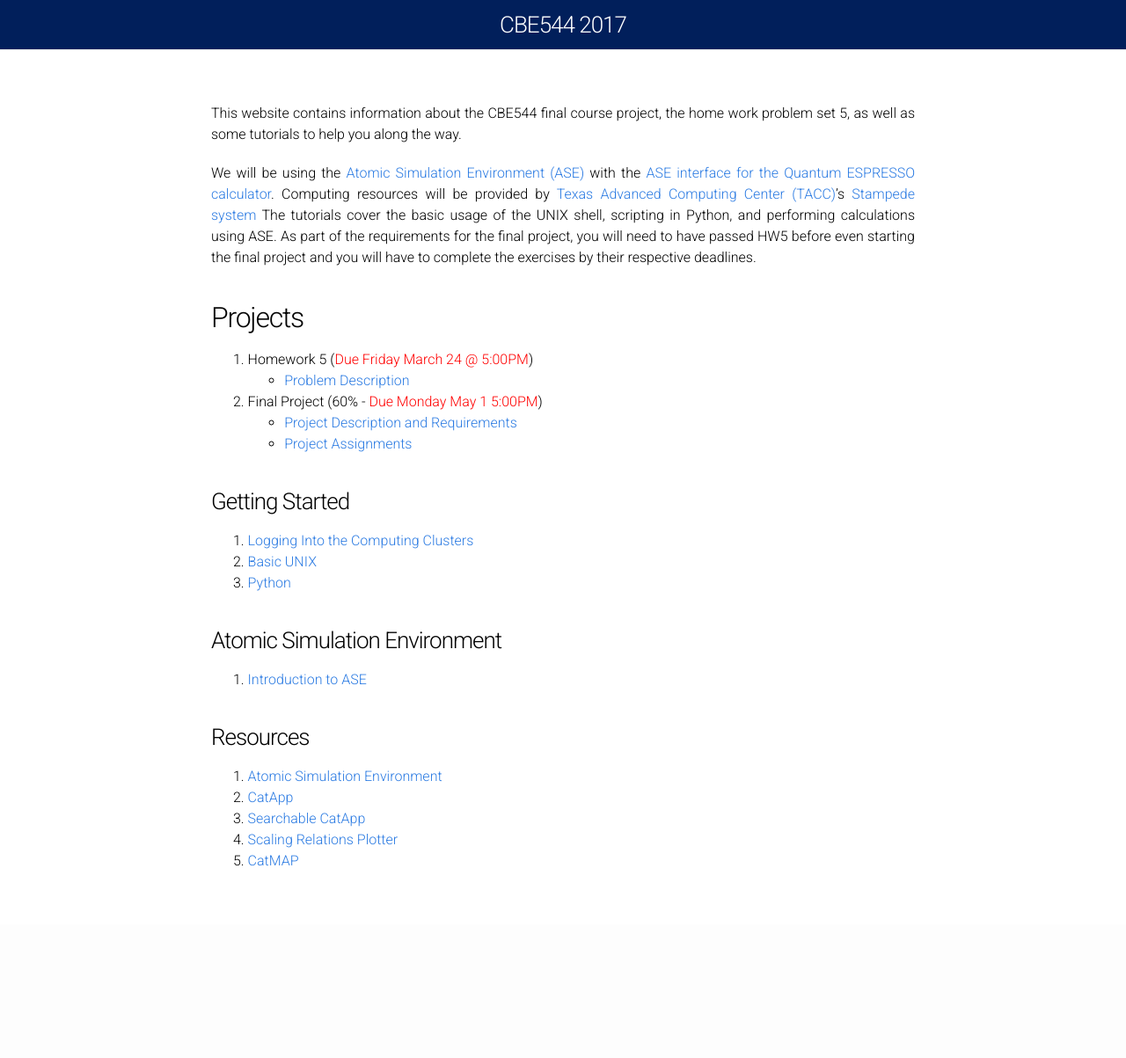
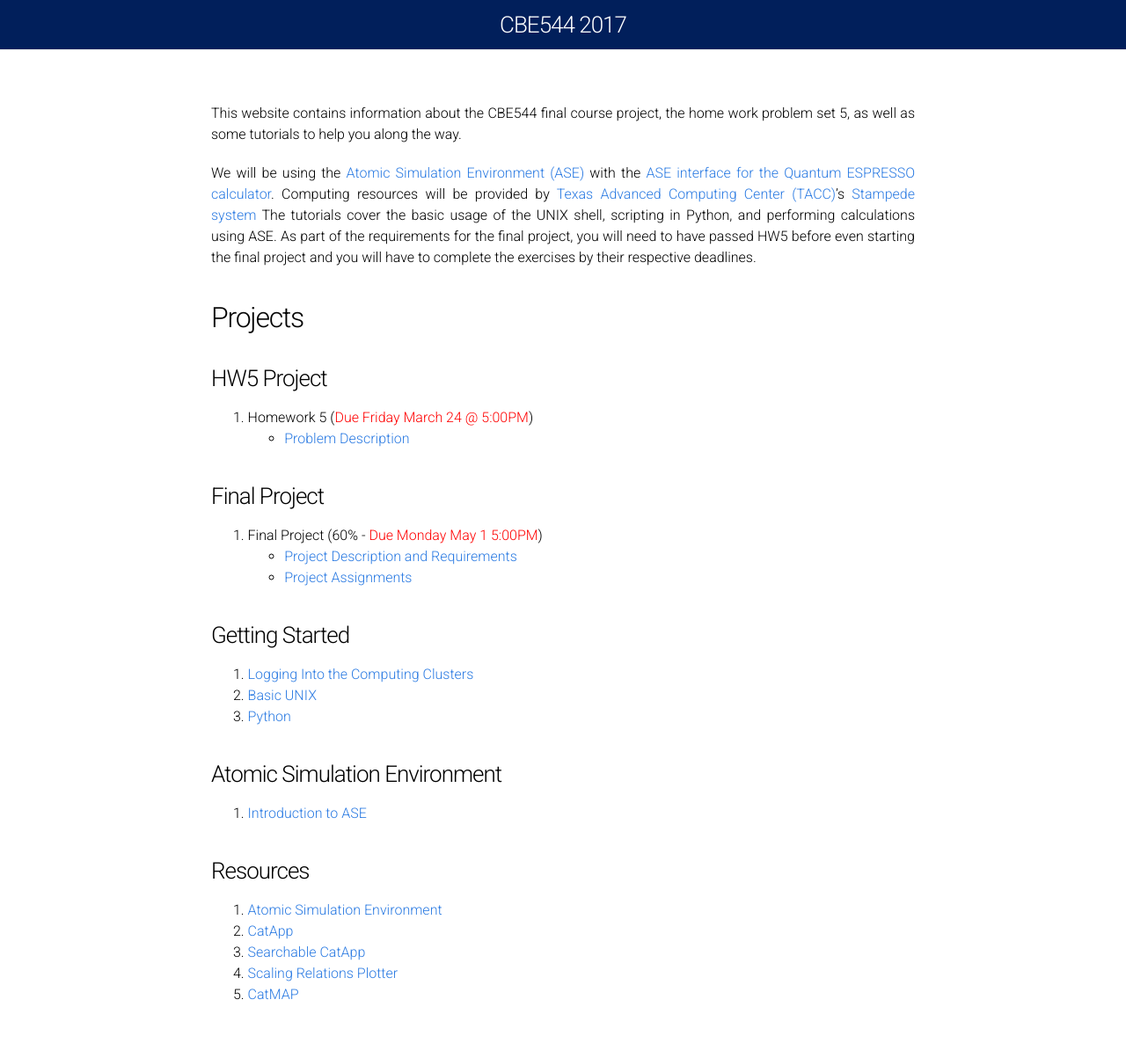
Before and after one commit to vojale/CBE544-2018.github.io, a Jekyll site: the page built from Index.md, in a window 1280 px wide. Shown: the whole page at 88% size. Built offline with Jekyll 4.4.1, drawn with Linux system fonts in a browser that asks for light colours; before the commit the page ends 1051 px from its top, so only the background shows below that.

Commit message:
Update Index.md

```diff
--- a/Index.md
+++ b/Index.md
@@ -10,9 +10,11 @@ We will be using the [Atomic Simulation Environment (ASE)](https://wiki.fysik.dt
 
 ## Projects ##
 
+### HW5 Project ###
 1. Homework 5 (<font color="red">Due Friday March 24 @ 5:00PM</font>)
   * [Problem Description](/HW5)
 
+### Final Project ###
 2. Final Project (60% - <font color="red">Due Monday May 1 5:00PM</font>)
   * [Project Description and Requirements](Project/)
   * [Project Assignments](Project_Assignments/)
```
